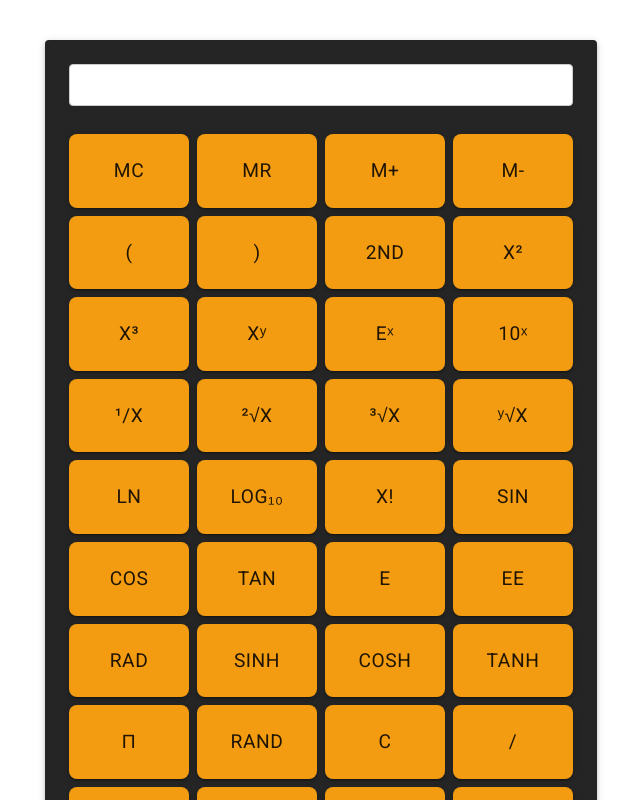
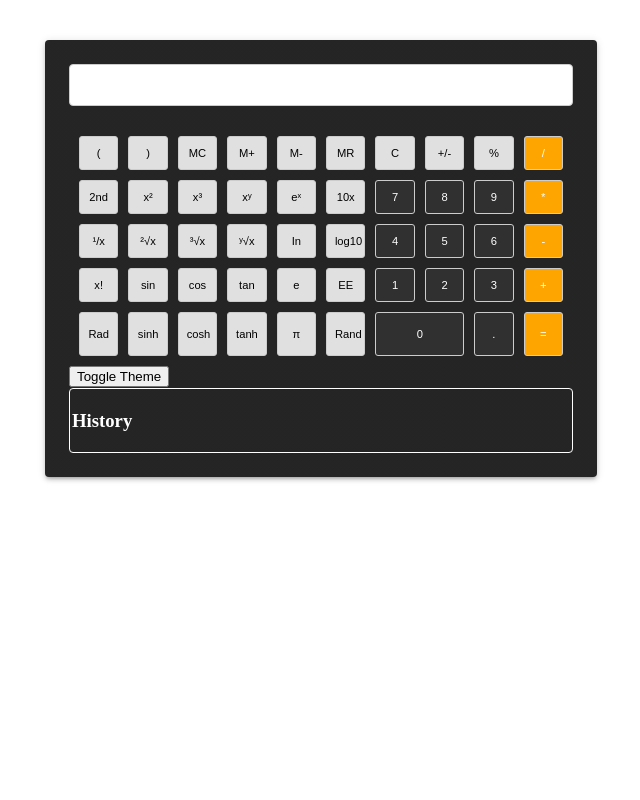
Before and after one commit to ashu9795/Test-Calc, a React app in the folder test_calc/: page / in a window 1280 px wide. Shown: the top 800 px of the page, without its empty margins (319-959 px from the left). Built offline with nearby package versions, Linux system fonts and the light colour scheme.

Commit message:
this is for last

```diff
--- a/test_calc/public/index.html
+++ b/test_calc/public/index.html
@@ -3,8 +3,7 @@
 <head>
   <meta charset="UTF-8">
   <meta name="viewport" content="width=device-width, initial-scale=1.0">
-  <title>macOS Calculator Clone</title>
-  <link href="https://fonts.googleapis.com/css2?family=Roboto:wght@400;700&display=swap" rel="stylesheet">
+  <title>React Calculator</title>
 </head>
 <body>
   <div id="root"></div>
--- a/test_calc/src/components/Button.js
+++ b/test_calc/src/components/Button.js
@@ -1,28 +1,48 @@
-// button.js
 import React from 'react';
-import styled from 'styled-components';
+import styled, { css } from 'styled-components';
 
 const Button = ({ children, onClick }) => {
-  return <ButtonStyled onClick={onClick}>{children}</ButtonStyled>;
+  return (
+    <ButtonStyled onClick={onClick} isSpecial={isSpecial(children)} isNumeric={isNumeric(children)} isWide={children === '0'}>
+      {children}
+    </ButtonStyled>
+  );
+};
+
+const isSpecial = (value) => {
+  return ['+', '-', '*', '/', '='].includes(value);
+};
+
+const isNumeric = (value) => {
+  return ['1', '2', '3', '4', '5', '6', '7', '8', '9', '0', '.'].includes(value);
 };
 
 const ButtonStyled = styled.button`
-  background-color: #e0e0e0;
+  background-color: ${(props) => (props.isSpecial ? '#FFA500' : (props.isNumeric ? '#303030' : '#e0e0e0'))};
+  color: ${(props) => (props.isSpecial || props.isNumeric ? '#fff' : '#000')};
   border: 1px solid #ccc;
-  border-radius: 8px;
-  font-size: 1.2rem;
-  padding: 20px;
+  border-radius: 3px;
+  font-size: .7rem; /* Adjust font size as needed */
+  padding: 10px 20%; /* Adjust padding for height and width */
+
   cursor: pointer;
   transition: background-color 0.3s ease;
 
   &:hover {
-    background-color: #d0d0d0;
+    background-color: ${(props) => (props.isSpecial ? '#FF8C00' : (props.isNumeric ? '#434343' : '#d0d0d0'))};
   }
 
   @media (max-width: 600px) {
-    padding: 15px;
-    font-size: 1rem;
+    padding: 10px 15px; /* Adjust smaller padding for mobile */
+    font-size: 1rem; /* Adjust font size for mobile */
   }
+
+  ${(props) =>
+    props.isWide &&
+    css`
+      grid-column: span 2; /* Makes the button span 2 columns */
+      padding: 15px 20px; /* Adjust padding as needed */
+    `}
 `;
 
 export default Button;
--- a/test_calc/src/components/ButtonGrid.js
+++ b/test_calc/src/components/ButtonGrid.js
@@ -1,6 +1,6 @@
 import React from 'react';
-import { Grid, Button as MuiButton } from '@mui/material';
 import styled from 'styled-components';
+import Button from './Button';
 
 const ButtonGrid = ({
   onButtonClick,
@@ -14,18 +14,21 @@ const ButtonGrid = ({
   toggleRadians
 }) => {
   const buttonValues = [
-    'MC', 'MR', 'M+', 'M-',
-    '(', ')', '2nd', 'x²',
-    'x³', 'xʸ', 'eˣ', '10ˣ',
-    '¹/x', '²√x', '³√x', 'ʸ√x',
-    'ln', 'log₁₀', 'x!', 'sin',
-    'cos', 'tan', 'e', 'EE',
-    'Rad', 'sinh', 'cosh', 'tanh',
-    'π', 'Rand', 'C', '/',
-    '7', '8', '9', '*',
-    '4', '5', '6', '-',
-    '1', '2', '3', '+',
-    '0', '.', '='
+    { value: '(' }, { value: ')' }, { value: 'MC' }, { value: 'M+' }, { value: 'M-' },
+    { value: 'MR' }, { value: 'C' }, { value: '+/-' }, { value: '%' }, { value: '/' },
+    { value: '2nd' }, { value: 'x²' }, { value: 'x³' }, { value: 'xʸ' }, { value: 'eˣ' },
+    { value: '10x' }, { value: '7', style: { backgroundColor: 'lightgrey' } },
+    { value: '8', style: { backgroundColor: 'lightgrey' } }, { value: '9', style: { backgroundColor: 'lightgrey' } }, { value: '*' },
+    { value: '¹/x' }, { value: '²√x' }, { value: '³√x' }, { value: 'ʸ√x' }, { value: 'In' },
+    { value: 'log10' }, { value: '4', style: { backgroundColor: 'lightgrey' } },
+    { value: '5', style: { backgroundColor: 'lightgrey' } }, { value: '6', style: { backgroundColor: 'lightgrey' } }, { value: '-' },
+    { value: 'x!' }, { value: 'sin' }, { value: 'cos' }, { value: 'tan' }, { value: 'e' },
+    { value: 'EE' }, { value: '1', style: { backgroundColor: 'lightgrey' } },
+    { value: '2', style: { backgroundColor: 'lightgrey' } }, { value: '3', style: { backgroundColor: 'lightgrey' } }, { value: '+' },
+    { value: 'Rad' }, { value: 'sinh' }, { value: 'cosh' }, { value: 'tanh' }, { value: 'π' },
+    { value: 'Rand', style: { marginBottom: '20px' } }, // Adjusted margin-bottom for Rand button
+    { value: '0', style: { backgroundColor: 'lightgrey', outerWidth: 200 } },
+    { value: '.' }, { value: '=' }
   ];
 
   const handleButtonClick = (value) => {
@@ -79,48 +82,21 @@ const ButtonGrid = ({
 
   return (
     <ButtonGridContainer>
-      {buttonValues.map((value, index) => (
-        <Grid item xs={3} key={index}>
-          <Button onClick={() => handleButtonClick(value)}>
-            {value}
-          </Button>
-        </Grid>
+      {buttonValues.map(({ value, style }, index) => (
+        <Button key={index} onClick={() => handleButtonClick(value)} style={style}>
+          {value}
+        </Button>
       ))}
     </ButtonGridContainer>
   );
 };
 
-const ButtonGridContainer = styled(Grid).attrs(() => ({
-  container: true,
-  spacing: 1
-}))`
-  && {
-    margin-top: 20px;
-  }
-`;
-
-const Button = styled(MuiButton).attrs(() => ({
-  variant: "contained",
-  fullWidth: true,
-  color: "primary"
-}))`
-  && {
-    border-radius: 8px;
-    font-size: 1.2rem;
-    padding: 20px;
-    cursor: pointer;
-    transition: background-color 0.3s ease, color 0.3s ease;
-
-    &:hover {
-      background-color: ${(props) => props.theme.buttonHoverBackground};
-      color: ${(props) => props.theme.text};
-    }
-
-    @media (max-width: 600px) {
-      padding: 15px;
-      font-size: 1rem;
-    }
-  }
+const ButtonGridContainer = styled.div`
+  display: grid;
+  grid-template-columns: repeat(10, minmax(0, 1fr)); /* 10 columns */
+  grid-template-rows: repeat(5, minmax(0, auto)); /* 5 rows */
+  gap: 10px;
+  padding: 10px;
 `;
 
 export default ButtonGrid;
--- a/test_calc/src/components/Calculator.js
+++ b/test_calc/src/components/Calculator.js
@@ -1,10 +1,11 @@
 import React, { useState } from 'react';
 import { create, all } from 'mathjs';
 import { ThemeProvider, createTheme } from '@mui/material/styles';
-import { Container, Paper, Button, Grid } from '@mui/material';
+import { Container, Paper } from '@mui/material';
 import styled from 'styled-components';
 import Display from './Display';
 import ButtonGrid from './ButtonGrid';
+import ConfettiExplosion from 'react-confetti-explosion'; // Import the ConfettiExplosion component
 
 const math = create(all);
 
@@ -45,10 +46,11 @@ const Calculator = () => {
   const [useRadians, setUseRadians] = useState(false);
   const [theme, setTheme] = useState(darkTheme);
   const [history, setHistory] = useState([]);
-  const [showConfetti, setShowConfetti] = useState(false);
+  const [showConfetti, setShowConfetti] = useState(false); // State to control confetti visibility
 
   const handleButtonClick = (value) => {
     setExpression(prev => prev + value);
+    setShowConfetti(false); // Reset confetti when new input is entered
   };
 
   const evaluateExpression = () => {
@@ -56,16 +58,21 @@ const Calculator = () => {
       const evaluatedResult = math.evaluate(expression);
       setResult(evaluatedResult.toString());
       setExpression(evaluatedResult.toString());
-      setHistory(prevHistory => [...prevHistory, `${expression} = ${evaluatedResult}`]); // Corrected interpolation
+      setHistory(prevHistory => [...prevHistory, `${expression} = ${evaluatedResult}`]);
+
+      // Check if expression involves 5 and 6
+      if (expression.includes('5') && expression.includes('6')) {
+        setShowConfetti(true); // Trigger confetti explosion
+      }
     } catch {
       setResult('Error');
     }
   };
 
-
   const clearExpression = () => {
     setExpression('');
     setResult('');
+    setShowConfetti(false); // Clear confetti on clear
   };
 
   const handleMemoryClear = () => {
@@ -74,6 +81,7 @@ const Calculator = () => {
 
   const handleMemoryRecall = () => {
     setExpression(memory.toString());
+    setShowConfetti(false); // Reset confetti when memory is recalled
   };
 
   const handleMemoryAdd = () => {
@@ -110,6 +118,15 @@ const Calculator = () => {
           break;
         case 'tan':
           result = math.tan(value);
+          break;
+        case 'sinh':
+          result = math.sinh(value);
+          break;
+        case 'cosh':
+          result = math.cosh(value);
+          break;
+        case 'tanh':
+          result = math.tanh(value);
           break;
         case 'ln':
           result = math.log(value);
@@ -149,6 +166,12 @@ const Calculator = () => {
           break;
         case 'Rand':
           result = Math.random();
+          break;
+        case '+/-':
+          result = -value;
+          break;
+        case '%':
+          result = value / 100;
           break;
         default:
           result = value;
@@ -192,6 +215,7 @@ const Calculator = () => {
               ))}
             </ul>
           </History>
+          {showConfetti && <ConfettiExplosion />} {/* Render confetti if showConfetti is true */}
         </Paper>
       </Container>
     </ThemeProvider>
@@ -199,8 +223,8 @@ const Calculator = () => {
 };
 
 const History = styled.div`
-  margin-top: 20px;
-  padding: 10px;
+  margin-top: 1px;
+  padding: 2px;
   border: 1px solid ${(props) => props.theme.border};
   border-radius: 4px;
   background-color: ${(props) => props.theme.displayBackground};
--- a/test_calc/src/components/Display.js
+++ b/test_calc/src/components/Display.js
@@ -5,14 +5,13 @@ import styled from 'styled-components';
 const Display = ({ expression, result }) => {
   return (
     <DisplayContainer>
-      <Expression variant="h4">{expression}</Expression>
+      <Expression variant="h4" color="textPrimary">{expression}</Expression>
       <Result variant="h6" color="textSecondary">{result}</Result>
     </DisplayContainer>
   );
 };
 
 const DisplayContainer = styled(Box)`
-  && {
   background-color: #fff;
   border: 1px solid #ccc;
   border-radius: 4px;
@@ -26,21 +25,17 @@ const DisplayContainer = styled(Box)`
     padding: 15px;
     font-size: 1.5rem;
   }
-  }
 `;
 
 const Expression = styled(Typography)`
-  && {
   white-space: nowrap;
   overflow-x: auto;
-  }
+  color: black; /* Ensure text color is black */
 `;
 
 const Result = styled(Typography)`
-  && {
   color: grey;
   font-size: 1.5rem;
-  }
 `;
 
 export default Display;
--- a/test_calc/src/index.js
+++ b/test_calc/src/index.js
@@ -1,11 +1,5 @@
-// src/index.js
 import React from 'react';
 import ReactDOM from 'react-dom';
-import App from './App';  // Adjust path as per your project structure
+import Calculator from './components/Calculator';
 
-ReactDOM.render(
-  <React.StrictMode>
-    <App />
-  </React.StrictMode>,
-  document.getElementById('root')
-);
+ReactDOM.render(<Calculator />, document.getElementById('root'));
```
Lines whose indentation alone changed are shown as unchanged.
